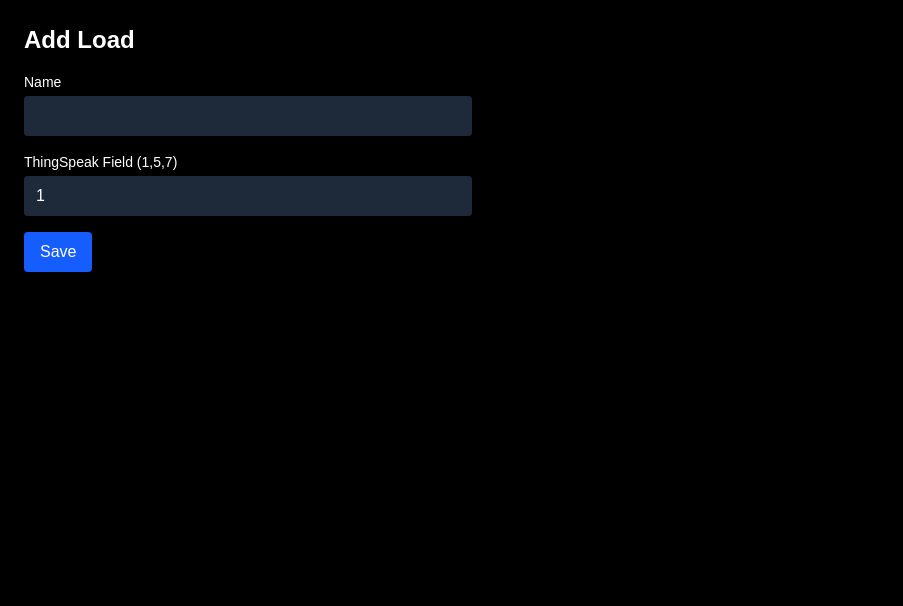
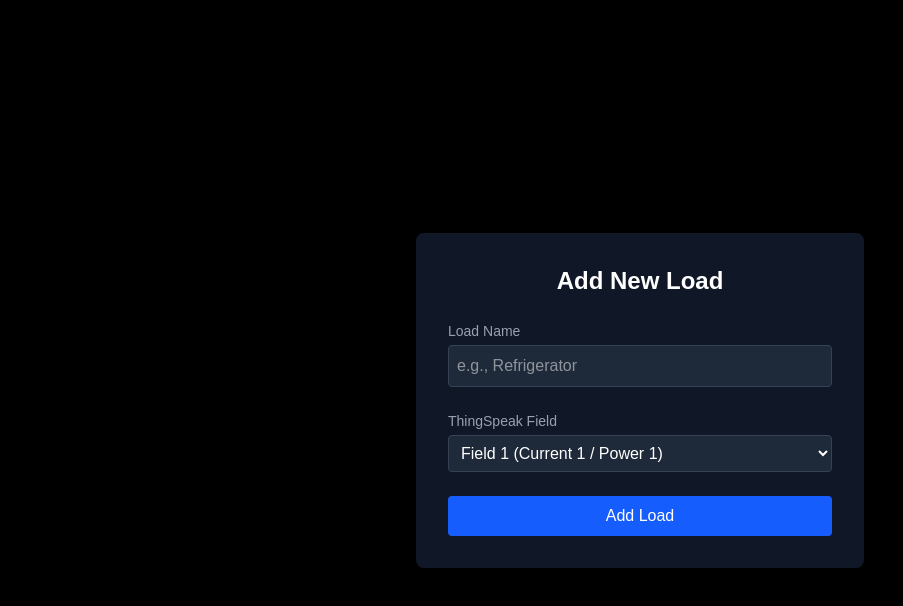
Before and after one commit to itech-create/energy_monitoring, a Next.js app: page /add-load in a window 1280 px wide. Shown: the top 606 px of the page, without its empty margins (0-903 px from the left). Built offline with nearby package versions, Linux system fonts and the light colour scheme; no server answers.

Commit message:
Add Load Page

```diff
--- a/app/add-load/page.tsx
+++ b/app/add-load/page.tsx
@@ -3,35 +3,81 @@
 import { useState } from "react";
 import { useRouter } from "next/navigation";
 import { auth, db } from "@/lib/firebase";
-import { doc, setDoc } from "firebase/firestore";
-import { v4 as uuid } from "uuid";
+import { doc, setDoc, collection } from "firebase/firestore";
+import { onAuthStateChanged } from "firebase/auth";
 
 export default function AddLoadPage() {
   const router = useRouter();
   const [name, setName] = useState("");
-  const [field, setField] = useState(1);
+  const [field, setField] = useState<number>(1);
+  const [loading, setLoading] = useState(false);
 
-  const add = async () => {
-    const user = auth.currentUser;
-    if (!user) return router.replace("/login");
-    const id = uuid();
-    await setDoc(doc(db, `users/${user.uid}/loads/${id}`), { name, field });
-    router.push("/dashboard");
+  const handleAddLoad = async () => {
+    setLoading(true);
+
+    onAuthStateChanged(auth, async (user) => {
+      if (!user) {
+        alert("You must be logged in to add a load.");
+        setLoading(false);
+        return;
+      }
+
+      try {
+        const loadId = crypto.randomUUID(); // ✅ replaced uuidv4()
+        const userLoadsRef = collection(db, `users/${user.uid}/loads`);
+        await setDoc(doc(userLoadsRef, loadId), {
+          id: loadId,
+          name,
+          field,
+        });
+
+        alert("Load added successfully!");
+        router.push("/");
+      } catch (error) {
+        console.error("Error adding load:", error);
+        alert("Failed to add load. Please try again.");
+      } finally {
+        setLoading(false);
+      }
+    });
   };
 
   return (
-    <div className="min-h-screen bg-black text-white p-6">
-      <h1 className="text-2xl font-bold mb-4">Add Load</h1>
-      <div className="space-y-4 max-w-md">
+    <div className="min-h-screen bg-black text-white flex items-center justify-center">
+      <div className="bg-gray-900 p-8 rounded-lg shadow-lg w-full max-w-md space-y-6">
+        <h1 className="text-2xl font-bold text-center">Add New Load</h1>
+
         <div>
-          <label className="block text-sm mb-1">Name</label>
-          <input className="w-full bg-gray-800 rounded px-3 py-2" value={name} onChange={e=>setName(e.target.value)} />
+          <label className="block text-sm text-gray-400 mb-1">Load Name</label>
+          <input
+            type="text"
+            value={name}
+            onChange={(e) => setName(e.target.value)}
+            className="w-full p-2 rounded bg-gray-800 border border-gray-700 text-white"
+            placeholder="e.g., Refrigerator"
+          />
         </div>
+
         <div>
-          <label className="block text-sm mb-1">ThingSpeak Field (1,5,7)</label>
-          <input type="number" className="w-full bg-gray-800 rounded px-3 py-2" value={field} onChange={e=>setField(parseInt(e.target.value||"1"))} />
+          <label className="block text-sm text-gray-400 mb-1">ThingSpeak Field</label>
+          <select
+            value={field}
+            onChange={(e) => setField(Number(e.target.value))}
+            className="w-full p-2 rounded bg-gray-800 border border-gray-700 text-white"
+          >
+            <option value={1}>Field 1 (Current 1 / Power 1)</option>
+            <option value={5}>Field 5 (Current 2 / Power 2)</option>
+            <option value={7}>Field 7 (Current 3 / Power 3)</option>
+          </select>
         </div>
-        <button onClick={add} className="bg-blue-600 hover:bg-blue-700 px-4 py-2 rounded">Save</button>
+
+        <button
+          onClick={handleAddLoad}
+          disabled={loading}
+          className="w-full py-2 px-4 bg-blue-600 hover:bg-blue-700 rounded text-white font-medium disabled:opacity-50"
+        >
+          {loading ? "Adding..." : "Add Load"}
+        </button>
       </div>
     </div>
   );
```
